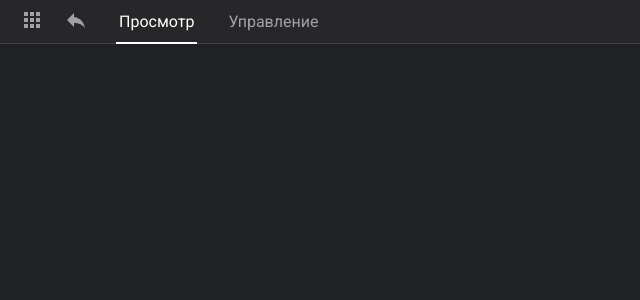
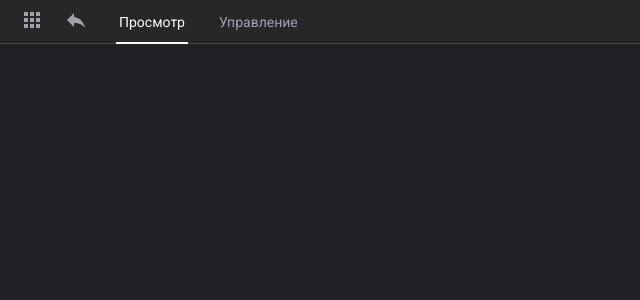
Before and after one commit to DevCoderGod/sws, a React (Create React App) app: page / in a window 1280 px wide. Shown: the top 300 px of the page, without its empty margins (0-640 px from the left). Built offline with nearby package versions, Linux system fonts and the light colour scheme.

Commit message:
fix font style

```diff
--- a/src/index.module.scss
+++ b/src/index.module.scss
@@ -8,6 +8,8 @@
 body {
   margin: 0;
   font-family: 'Roboto', sans-serif;
+  font-size: 14px;
+  font-weight: 400;
   -webkit-font-smoothing: antialiased;
   -moz-osx-font-smoothing: grayscale;
 }
```
